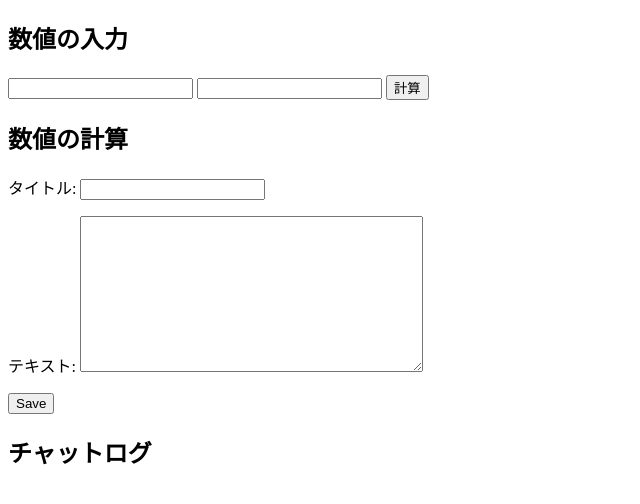
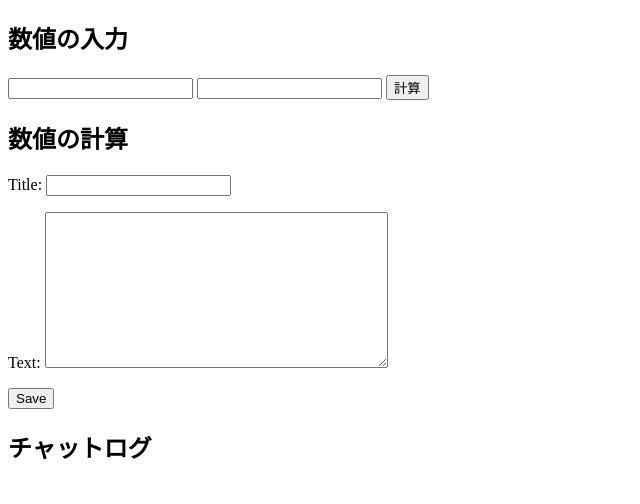
Before and after one commit to obeh29380/my-first-blog, a Django app: page /chat/ in a window 1280 px wide. Shown: the top 504 px of the page, without its empty margins (0-640 px from the left). Run offline with Django 3.2, Linux system fonts and the light colour scheme.

Commit message:
Changed the HTML for the site.

```diff
--- a/blog/forms.py
+++ b/blog/forms.py
@@ -15,10 +15,6 @@ class ChatForm(forms.ModelForm):
     class Meta:
         model = Post
         fields = ('title', 'text',)
-        labels={
-           'title':'タイトル',
-           'text':'テキスト',
-           }
         # author は現在ログインしている人,
         # created_date は（コードによって）自動的に記事を書いた日時が設定されます。
         # ラベルを設定すれば、ラベル名で画面表示、ラベルが無ければIDが表示
--- a/blog/templates/blog/chat.html
+++ b/blog/templates/blog/chat.html
@@ -22,7 +22,7 @@
     <div class="container2">
         <form id="ajax_chatReg" action="{% url 'ajax_chatReg' %}" method="POST" >
         {% csrf_token %}
-        {{ form.as_p }}
+        {{ chatform.as_p }}
         <button type="submit" class="save btn btn-default">Save</button>
     </form>
 
@@ -82,6 +82,7 @@
             });
         });
 
+        authorid = 1
         $('#ajax_chatReg').on('submit', function(e) {
             e.preventDefault();
 
@@ -89,16 +90,26 @@
                 'url': '{% url "ajax_chatReg" %}',
                 'type': 'POST',
                 'data': {
-                    'title': $('#title').val(),
-                    'text': $('#text').val(),
+                    'authorid': authorid,
+                    'title': $('#id_title').val(),
+                    'text': $('#id_text').val(),
                 },
                 'dataType': 'json'
             })
             .done(function(response){
-                $('.chatlog').prepend('<p>引き算結果：' + response.text + '</p>');
+                $('.chatlog').prepend('<p>チャット：' + response.text + '</p>');
             })
-            .fail(function(response){
-                $('.chatlog').prepend('<p>失敗</p>');
+            .fail(function(jqXHR, textStatus, errorThrown){
+                $('.chatlog').prepend('<p>登録失敗</p>');
+                $('.chatlog').prepend('<p>' + $('#id_title').val() + '</p>');
+                $('.chatlog').prepend('<p>' + $('#id_text').val() + '</p>');
+                $('.chatlog').prepend('<p>' + '{% url "ajax_chatReg" %}' + '</p>');
+
+                console.log("ajax通信に失敗しました");
+                console.log("jqXHR          : " + jqXHR.status); // HTTPステータスが取得
+                console.log("textStatus     : " + textStatus);    // タイムアウト、パースエラー
+                console.log("errorThrown    : " + errorThrown.message); // 例外情報
+                console.log("URL            : " + '{% url "ajax_chatReg" %}');
             });
         });
     </script>
--- a/blog/views.py
+++ b/blog/views.py
@@ -47,7 +47,7 @@ def post_edit(request, pk):
 def chat(request):
 
     form = ChatForm()
-    return render(request, 'blog/chat.html', {'form': form})
+    return render(request, 'blog/chat.html', {'chatform': form})
 
 # chat画面の非同期通信用
 def ajax_number(request):
@@ -63,14 +63,34 @@ def ajax_number(request):
 
 # chat画面の非同期通信用
 def ajax_chatReg(request):
-    title = request.POST.get('title')
-    text = request.POST.get('text')
     #リクエストがPOSTの場合
-    if request.method == 'POST':
-        sample = Chat(author=request.user,title=title, text=text,published_date = timezone.now())
-        sample.save()
+
+    authorid = int(request.POST.get('authorid'))
+    Ptitle = request.POST.get('title')
+    Ptext = request.POST.get('text')
+
+    # sample = Chat(author = Pauthor,title = Ptitle,text = Ptext,published_date = timezone.now())
+    # author_idは、値を指定するなら、int型で、Djangoが自動で作成するユーザテーブル(user_auth)に存在するidでなければエラーになる。
+    # リクエストユーザーのインスタンスを渡してやれば、その中からIDを拾って登録してくれる。
+    obj = Chat(author=request.user,title=Ptitle,text=Ptext,published_date=timezone.now())
+    obj.save()
+
+
+
+    # if request.method == "POST":
+    #     form = ChatForm(request.POST)
+
+    # else:
+    #     form = ChatForm()
+
+    # if form.is_valid():
+    #     post = form.save(commit=False)   #authorを追加するため、コミットはしない
+    #     post.author = request.user
+    #     post.published_date = timezone.now()
+    #     post.save()
+
 
     d = {
-        'text': text,
+        'text': Ptext,
     }
     return JsonResponse(d)
```
